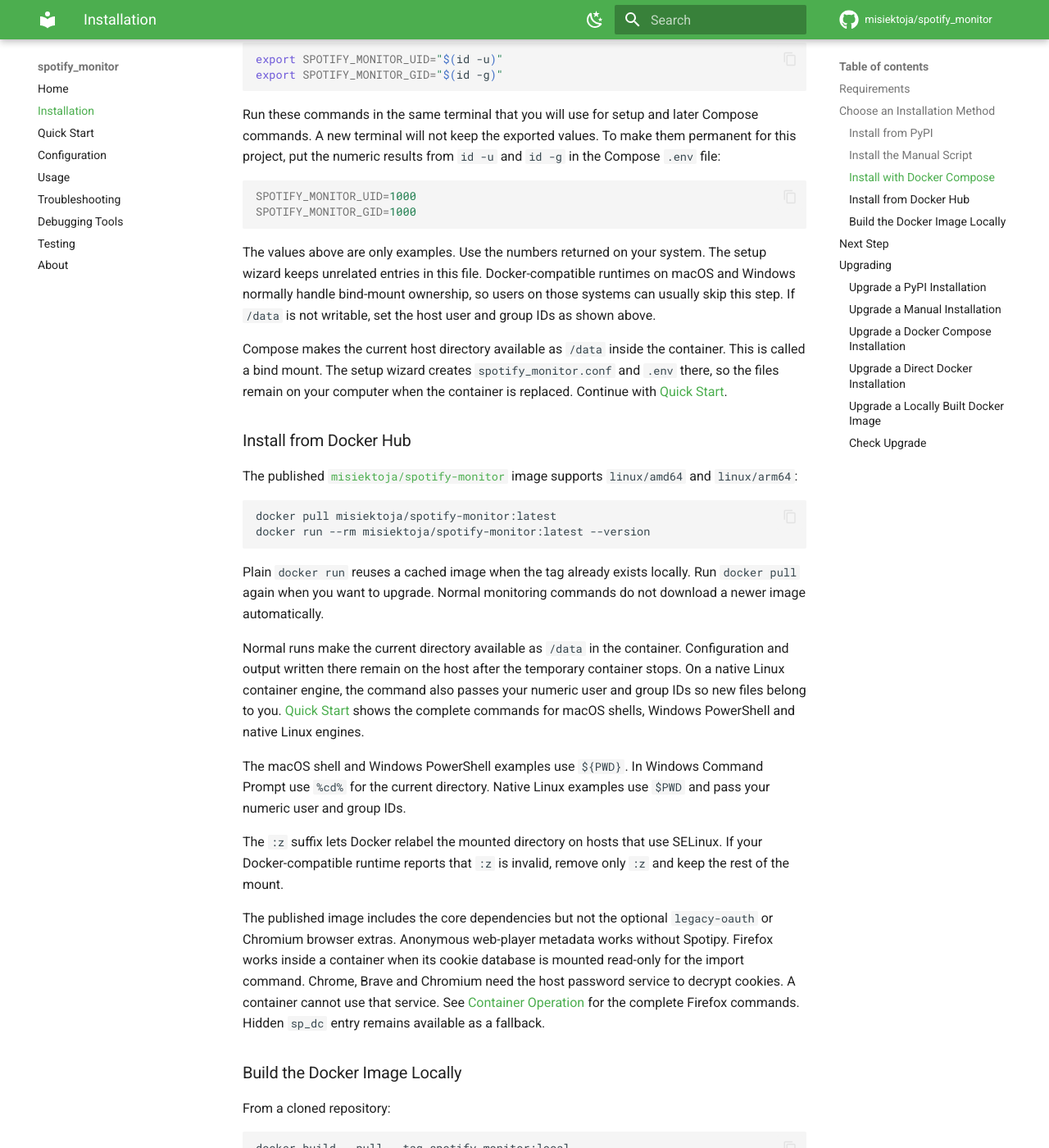
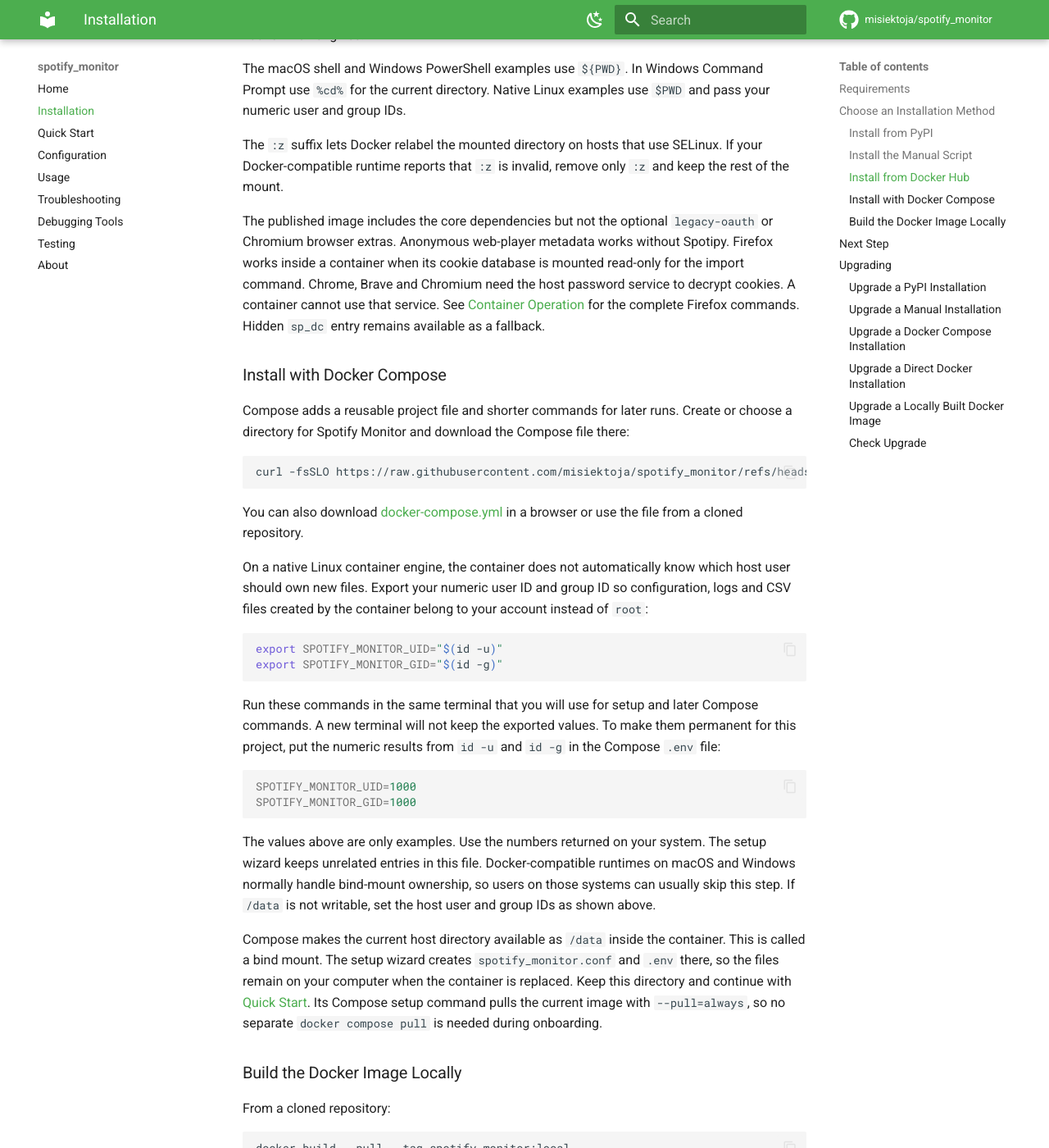
Before and after one commit to misiektoja/spotify_monitor, an MkDocs documentation site: the page built from docs/installation.md, in a window 1280 px wide and 1400 px high, scrolled down 3611 px. Shown: the whole window at 82% size. Built offline with MkDocs 1.6.1 and Material for MkDocs 9.7.7, drawn with Linux system fonts in a browser that asks for light colours; comment, search, counter and statistics services are not loaded; some of the changed text lies outside the part shown.

Commit message:
docs(installation): streamline Docker installation choices

````diff
--- a/docs/installation.md
+++ b/docs/installation.md
@@ -1,6 +1,6 @@
 # Installation
 
-Choose one installation method. You do not need both Python and Docker. PyPI is usually the easiest local option. Docker Compose is usually the easiest container option because it keeps settings, private values and output files in the current directory.
+Choose one installation method. You do not need both Python and Docker. PyPI is usually the easiest local option. The direct Docker image is the fastest container option. Docker Compose takes one extra download but gives you shorter commands for later runs.
 
 <a id="requirements"></a>
 ## Requirements
@@ -43,8 +43,8 @@
 | --- | --- | --- |
 | PyPI | Most local users | `spotify_monitor [OPTIONS]` |
 | Manual script | Users who want to download and run one Python file | `python3 spotify_monitor.py [OPTIONS]` on macOS/Linux or `python spotify_monitor.py [OPTIONS]` on Windows |
-| Docker Compose | Users who want a reusable container setup | `docker compose run --rm spotify_monitor [OPTIONS]` |
-| Docker Hub image | Users who want to write each Docker option themselves | `docker run ... misiektoja/spotify-monitor:latest [OPTIONS]` |
+| Docker Hub image | Users who want the fastest container setup | `docker run ... misiektoja/spotify-monitor:latest [OPTIONS]` |
+| Docker Compose | Users who prefer shorter recurring commands after setup | `docker compose run --rm spotify_monitor [OPTIONS]` |
 
 Later pages use the short PyPI command unless Docker behaves differently. If you chose another method, keep the options after `spotify_monitor` but replace `spotify_monitor` with the command in the table. The setup wizard and `--help` also print commands for the detected installation.
 
@@ -124,15 +124,30 @@
 
 Use `python spotify_monitor.py --version` on Windows.
 
+<a id="docker-image"></a>
+### Install from Docker Hub
+
+The published [`misiektoja/spotify-monitor`](https://hub.docker.com/r/misiektoja/spotify-monitor) image supports `linux/amd64` and `linux/arm64`:
+
+No separate image download is required. Continue to [Quick Start](quick-start.md#new-here-run-the-setup-wizard). Its first-run command uses `docker run --pull=always` to pull the current image and start the setup wizard in one step.
+
+Normal monitoring commands reuse the installed image and do not check for a newer release. The [upgrade instructions](#upgrade-a-direct-docker-installation) pull explicitly when you choose to upgrade.
+
+Normal runs make the current directory available as `/data` in the container. Configuration and output written there remain on the host after the temporary container stops. On a native Linux container engine, the command also passes your numeric user and group IDs so new files belong to you. [Quick Start](quick-start.md#new-here-run-the-setup-wizard) shows the complete commands for macOS shells, Windows PowerShell and native Linux engines.
+
+The macOS shell and Windows PowerShell examples use `${PWD}`. In Windows Command Prompt use `%cd%` for the current directory. Native Linux examples use `$PWD` and pass your numeric user and group IDs.
+
+The `:z` suffix lets Docker relabel the mounted directory on hosts that use SELinux. If your Docker-compatible runtime reports that `:z` is invalid, remove only `:z` and keep the rest of the mount.
+
+The published image includes the core dependencies but not the optional `legacy-oauth` or Chromium browser extras. Anonymous web-player metadata works without Spotipy. Firefox works inside a container when its cookie database is mounted read-only for the import command. Chrome, Brave and Chromium need the host password service to decrypt cookies. A container cannot use that service. See [Container Operation](usage.md#import-firefox-into-container-authentication) for the complete Firefox commands. Hidden `sp_dc` entry remains available as a fallback.
+
 <a id="docker-compose"></a>
 ### Install with Docker Compose
 
-Create or choose a directory for Spotify Monitor. Download the Compose file into that directory, then run these commands from there:
+Compose adds a reusable project file and shorter commands for later runs. Create or choose a directory for Spotify Monitor and download the Compose file there:
 
 ```sh
 curl -fsSLO https://raw.githubusercontent.com/misiektoja/spotify_monitor/refs/heads/main/docker-compose.yml
-docker compose pull
-docker compose run --rm spotify_monitor --version
 ```
 
 You can also download [docker-compose.yml](https://github.com/misiektoja/spotify_monitor/blob/main/docker-compose.yml) in a browser or use the file from a cloned repository.
@@ -153,27 +168,7 @@
 
 The values above are only examples. Use the numbers returned on your system. The setup wizard keeps unrelated entries in this file. Docker-compatible runtimes on macOS and Windows normally handle bind-mount ownership, so users on those systems can usually skip this step. If `/data` is not writable, set the host user and group IDs as shown above.
 
-Compose makes the current host directory available as `/data` inside the container. This is called a bind mount. The setup wizard creates `spotify_monitor.conf` and `.env` there, so the files remain on your computer when the container is replaced. Continue with [Quick Start](quick-start.md#new-here-run-the-setup-wizard).
-
-<a id="docker-image"></a>
-### Install from Docker Hub
-
-The published [`misiektoja/spotify-monitor`](https://hub.docker.com/r/misiektoja/spotify-monitor) image supports `linux/amd64` and `linux/arm64`:
-
-```sh
-docker pull misiektoja/spotify-monitor:latest
-docker run --rm misiektoja/spotify-monitor:latest --version
-```
-
-Plain `docker run` reuses a cached image when the tag already exists locally. Run `docker pull` again when you want to upgrade. Normal monitoring commands do not download a newer image automatically.
-
-Normal runs make the current directory available as `/data` in the container. Configuration and output written there remain on the host after the temporary container stops. On a native Linux container engine, the command also passes your numeric user and group IDs so new files belong to you. [Quick Start](quick-start.md#new-here-run-the-setup-wizard) shows the complete commands for macOS shells, Windows PowerShell and native Linux engines.
-
-The macOS shell and Windows PowerShell examples use `${PWD}`. In Windows Command Prompt use `%cd%` for the current directory. Native Linux examples use `$PWD` and pass your numeric user and group IDs.
-
-The `:z` suffix lets Docker relabel the mounted directory on hosts that use SELinux. If your Docker-compatible runtime reports that `:z` is invalid, remove only `:z` and keep the rest of the mount.
-
-The published image includes the core dependencies but not the optional `legacy-oauth` or Chromium browser extras. Anonymous web-player metadata works without Spotipy. Firefox works inside a container when its cookie database is mounted read-only for the import command. Chrome, Brave and Chromium need the host password service to decrypt cookies. A container cannot use that service. See [Container Operation](usage.md#import-firefox-into-container-authentication) for the complete Firefox commands. Hidden `sp_dc` entry remains available as a fallback.
+Compose makes the current host directory available as `/data` inside the container. This is called a bind mount. The setup wizard creates `spotify_monitor.conf` and `.env` there, so the files remain on your computer when the container is replaced. Keep this directory and continue with [Quick Start](quick-start.md#new-here-run-the-setup-wizard). Its Compose setup command pulls the current image with `--pull=always`, so no separate `docker compose pull` is needed during onboarding.
 
 <a id="build-docker-locally"></a>
 ### Build the Docker Image Locally
````
